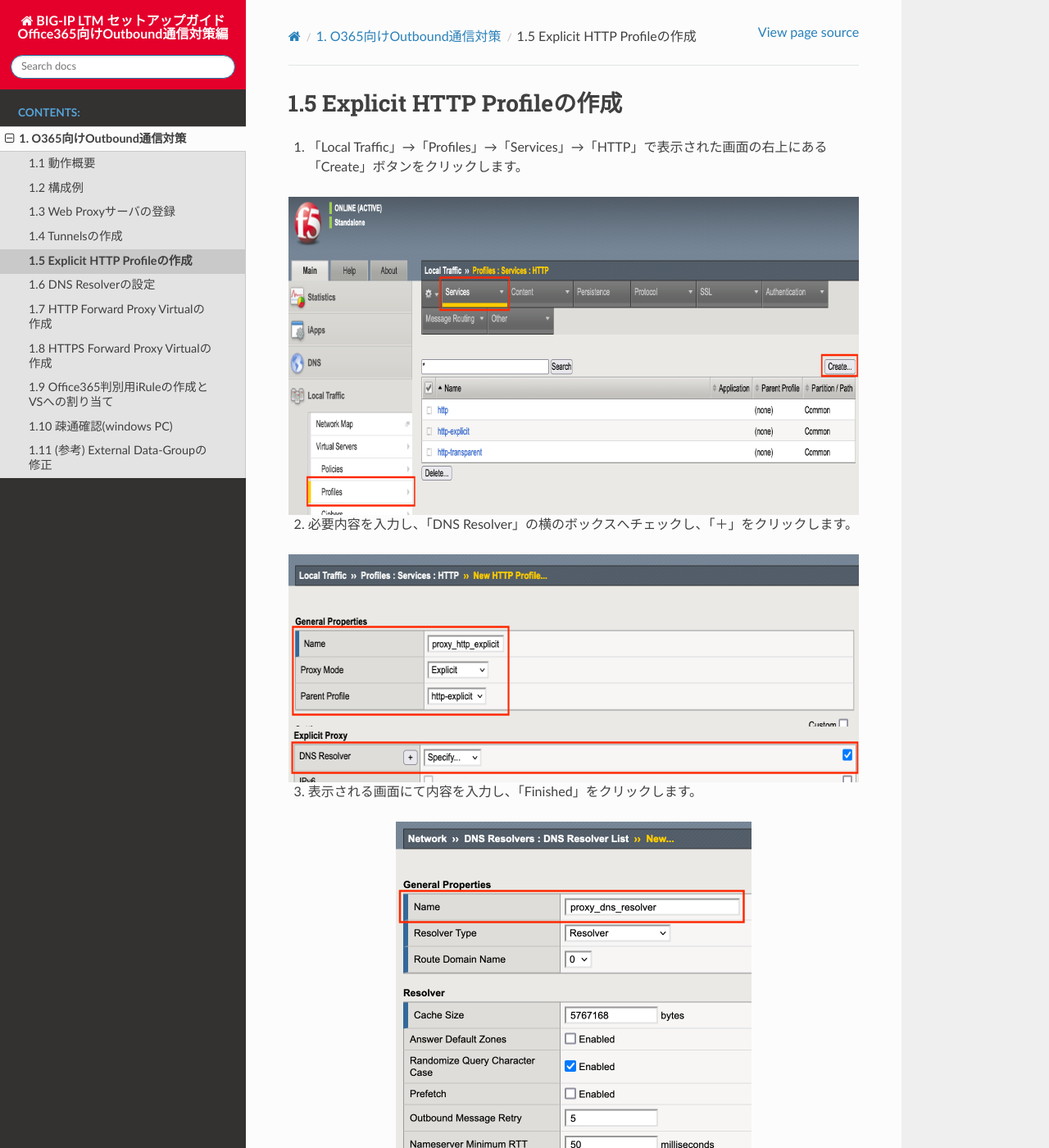
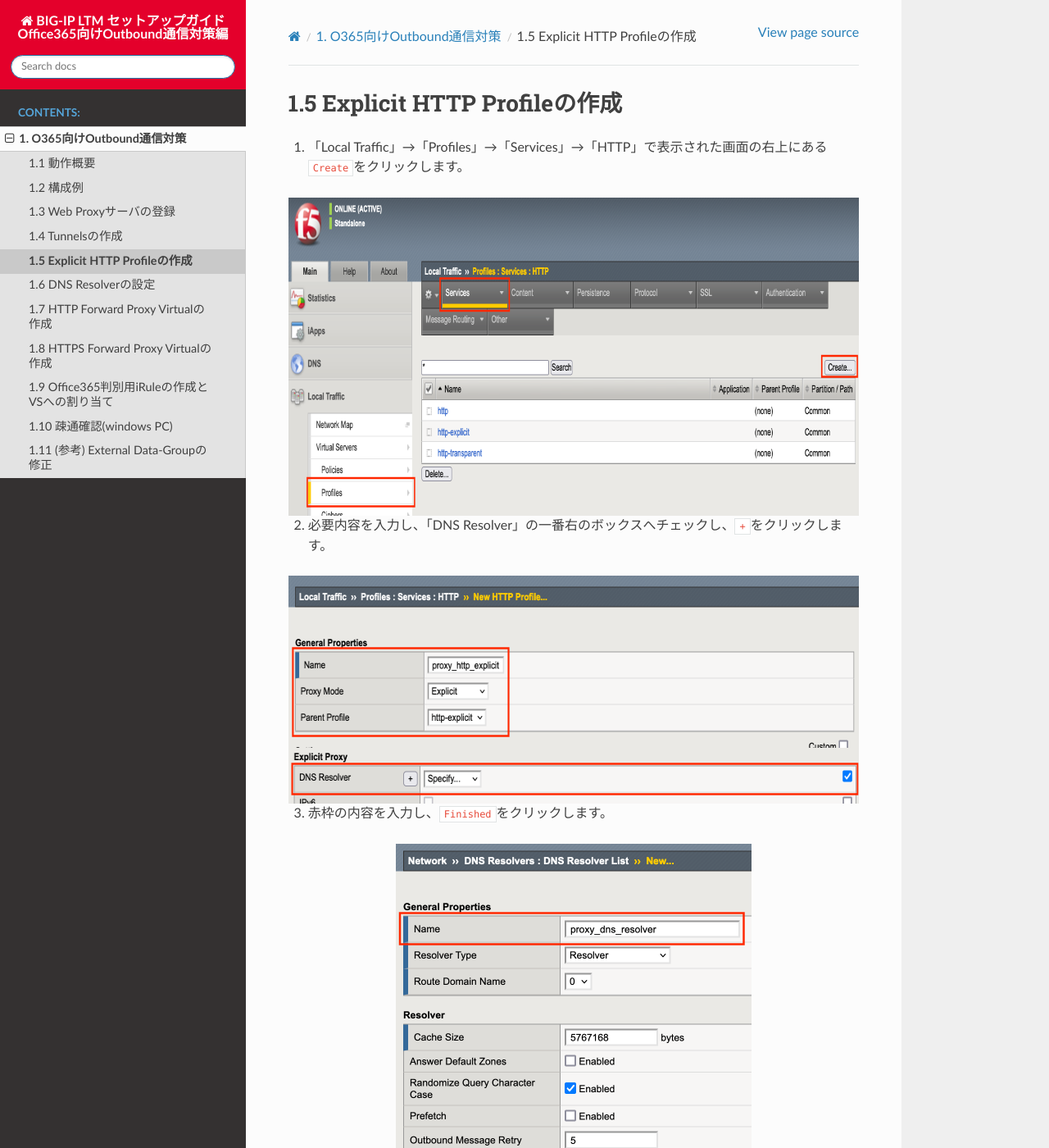
Before and after one commit to BeF5/f5j-local-breakout, a Sphinx documentation site: the page built from docs/content02/module05/module05.rst, in a window 1280 px wide and 1400 px high. Shown: the whole window at 82% size. Built offline with Sphinx 7.4.7 and the Read the Docs theme 2.0.0, drawn with Linux system fonts in a browser that asks for light colours; some of the changed text lies outside the part shown.

Commit message:
Update module05.rst

```diff
--- a/docs/content02/module05/module05.rst
+++ b/docs/content02/module05/module05.rst
@@ -1,14 +1,14 @@
 1.5 Explicit HTTP Profileの作成
 ======================================
 
-1. 「Local Traffic」→「Profiles」→「Services」→「HTTP」で表示された画面の右上にある「Create」ボタンをクリックします。
+1. 「Local Traffic」→「Profiles」→「Services」→「HTTP」で表示された画面の右上にある\ ``Create``\ をクリックします。
 
 .. figure:: images/Picture1.png
    :scale: 50%
    :align: center
 
 
-2. 必要内容を入力し、「DNS Resolver」の横のボックスへチェックし、「＋」をクリックします。
+2. 必要内容を入力し、「DNS Resolver」の一番右のボックスへチェックし、\ ``+``\ をクリックします。
 
 .. figure:: images/Picture2-1.png
    :scale: 50%
@@ -20,14 +20,14 @@
    :align: center
 
 
-3. 表示される画面にて内容を入力し、「Finished」をクリックします。
+3. 赤枠の内容を入力し、\ ``Finished``\ をクリックします。
 
 .. figure:: images/Picture3.png
    :scale: 50%
    :align: center
 
 
-4. 「DNS Resolver」が入力されていることを確認し、「Tunnel Name」にて作成したTunnelを選択した後、「Finished」をクリックします。
+4. 作成した「DNS Resolver」が入力されていることを確認し、「Tunnel Name」にて作成したTunnelを選択した後、\ ``Finished``\ をクリックします。
 
 .. figure:: images/Picture4-1.png
    :scale: 50%
```
